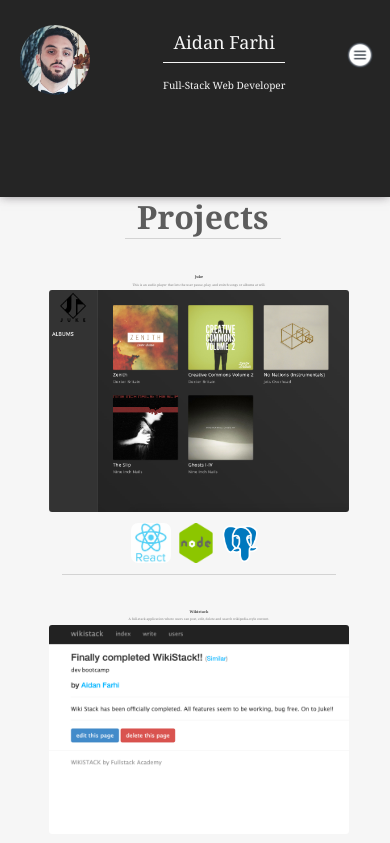
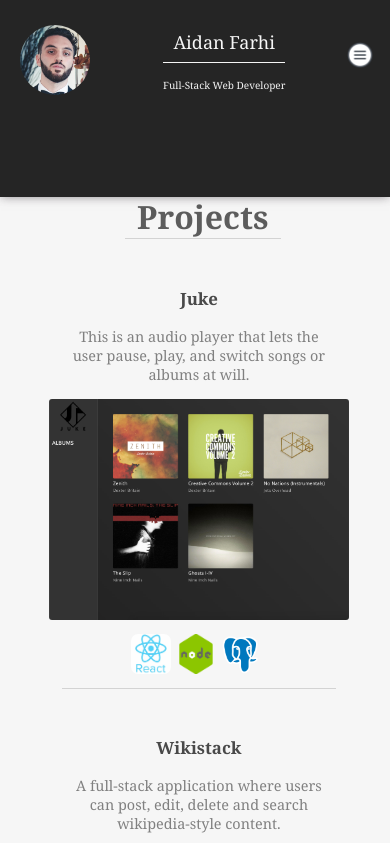
Before and after one commit to AidanFarhi/portfolio, a React (Create React App) app: page /projects in a window 390 px wide. Shown: the top 843 px of the page. Built offline with nearby package versions, Linux system fonts and the light colour scheme.

Commit message:
made font bigger

```diff
--- a/src/styles/NavBar.css
+++ b/src/styles/NavBar.css
@@ -148,7 +148,7 @@ input {
 
     .project-item {
         margin-right: 18%;
-        font-size: 0.2rem;
+        font-size: 0.9rem;
         width: 65%;
     }
 
```
